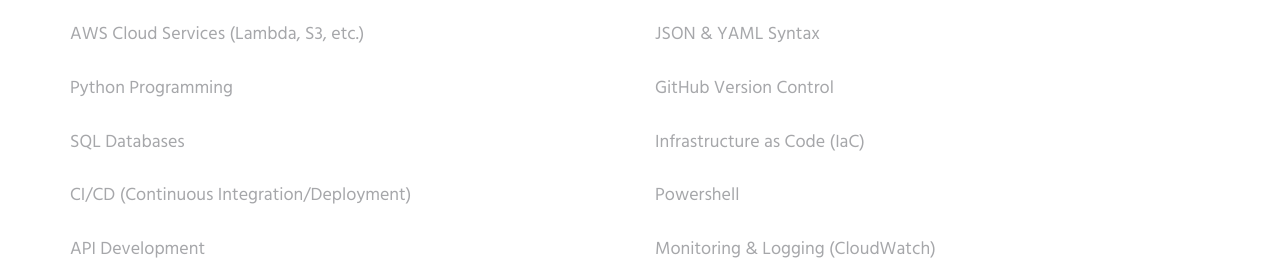
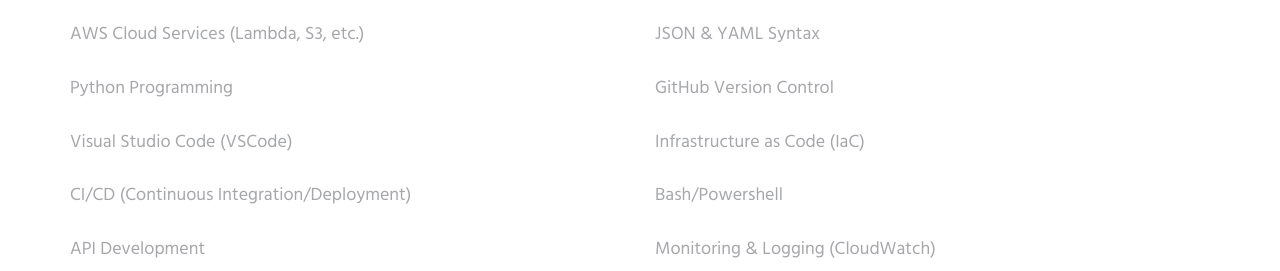
Before and after one commit to tybnd/resume_challenge, a plain HTML site: page index.html in a window 1280 px wide. Shown: the part 1185-1456 px from the top of the page. Drawn offline with nearby package versions, Linux system fonts and the light colour scheme; no server answers; files whose address does not match are found by name.

Commit message:
change skills

```diff
--- a/index.html
+++ b/index.html
@@ -202,7 +202,7 @@
                           <div class="col-sm-6">
                               <p style="font-size: 18px; line-height: 1.6; padding-bottom: 10px;">AWS Cloud Services (Lambda, S3, etc.)</p>
                               <p style="font-size: 18px; line-height: 1.6; padding-bottom: 10px;">Python Programming</p>
-                              <p style="font-size: 18px; line-height: 1.6; padding-bottom: 10px;">SQL Databases</p>
+                              <p style="font-size: 18px; line-height: 1.6; padding-bottom: 10px;">Visual Studio Code (VSCode)</p>
                               <p style="font-size: 18px; line-height: 1.6; padding-bottom: 10px;">CI/CD (Continuous Integration/Deployment)</p>
                               <p style="font-size: 18px; line-height: 1.6; padding-bottom: 10px;">API Development</p>
                               <p style="font-size: 18px; line-height: 1.6; padding-bottom: 10px;">Technical Support</p>
@@ -211,7 +211,7 @@
                               <p style="font-size: 18px; line-height: 1.6; padding-bottom: 10px;">JSON & YAML Syntax</p>
                               <p style="font-size: 18px; line-height: 1.6; padding-bottom: 10px;">GitHub Version Control</p>
                               <p style="font-size: 18px; line-height: 1.6; padding-bottom: 10px;">Infrastructure as Code (IaC)</p>
-                              <p style="font-size: 18px; line-height: 1.6; padding-bottom: 10px;">Powershell</p>
+                              <p style="font-size: 18px; line-height: 1.6; padding-bottom: 10px;">Bash/Powershell</p>
                               <p style="font-size: 18px; line-height: 1.6; padding-bottom: 10px;">Monitoring & Logging (CloudWatch)</p>
                               <p style="font-size: 18px; line-height: 1.6; padding-bottom: 10px;">Troubleshooting & Debugging</p>
                           </div>
```
